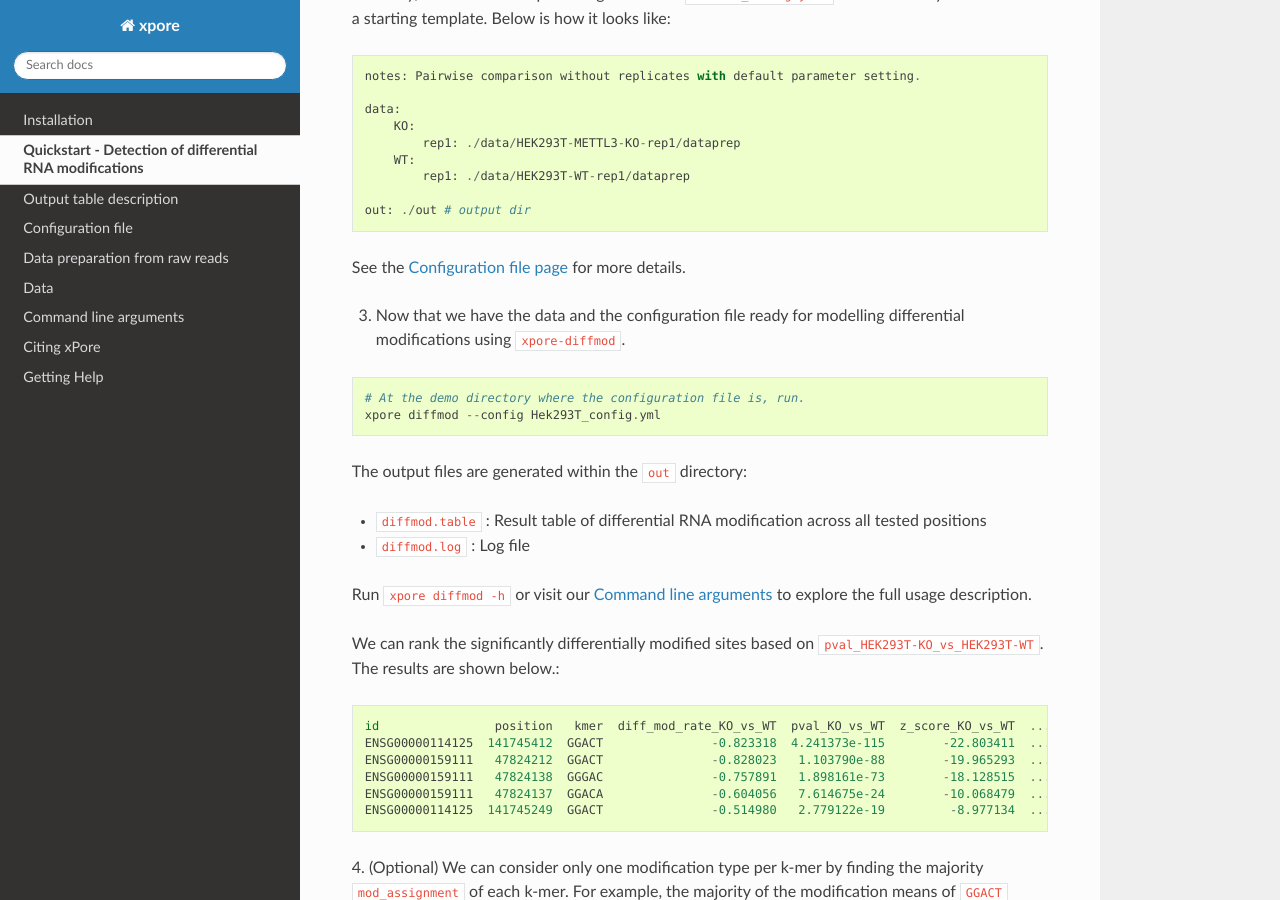
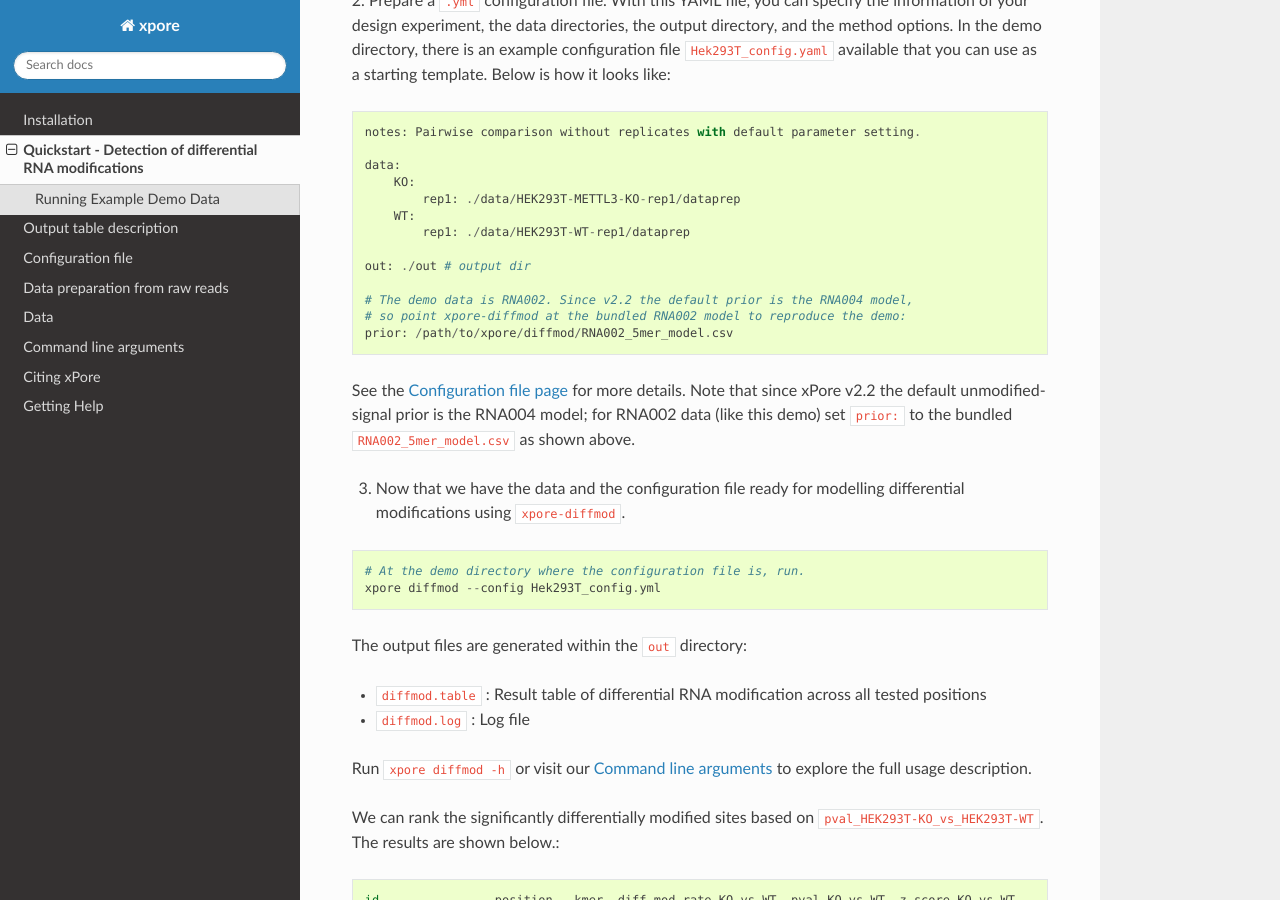
Before and after one commit to GoekeLab/xpore, a Sphinx documentation site: the page built from docs/source/quickstart.rst, in a window 1280 px wide and 900 px high, scrolled down 2406 px. Built offline with Sphinx 7.4.7 and the Read the Docs theme 3.1.0, drawn with Linux system fonts in a browser that asks for light colours; some of the changed text lies outside the part shown.

Commit message:
Minor fixes to readME release history and quickstart demo data

```diff
--- a/docs/source/quickstart.rst
+++ b/docs/source/quickstart.rst
@@ -37,6 +37,9 @@ xPore is now compatible with genome alignment. See below for the minimal command
        | ``--kmer_source model_kmer``
      - | ``xpore diffmod``
        | ``--config <config.yml>``
+
+Running Example Demo Data
+-------------------------
 
 Download and extract the demo dataset from our `zenodo <https://zenodo.org/record/5162402/files/demo.tar.gz>`_::
 
@@ -96,8 +99,12 @@ Below is how it looks like::
 
     out: ./out # output dir
 
+    # The demo data is RNA002. Since v2.2 the default prior is the RNA004 model,
+    # so point xpore-diffmod at the bundled RNA002 model to reproduce the demo:
+    prior: /path/to/xpore/diffmod/RNA002_5mer_model.csv
 
-See the :ref:`Configuration file page <configuration>` for more details.
+
+See the :ref:`Configuration file page <configuration>` for more details. Note that since xPore v2.2 the default unmodified-signal prior is the RNA004 model; for RNA002 data (like this demo) set ``prior:`` to the bundled ``RNA002_5mer_model.csv`` as shown above.
 
 3. Now that we have the data and the configuration file ready for modelling differential modifications using ``xpore-diffmod``.
 
```
Also changed, not shown: README.md (+1 -1 lines).
